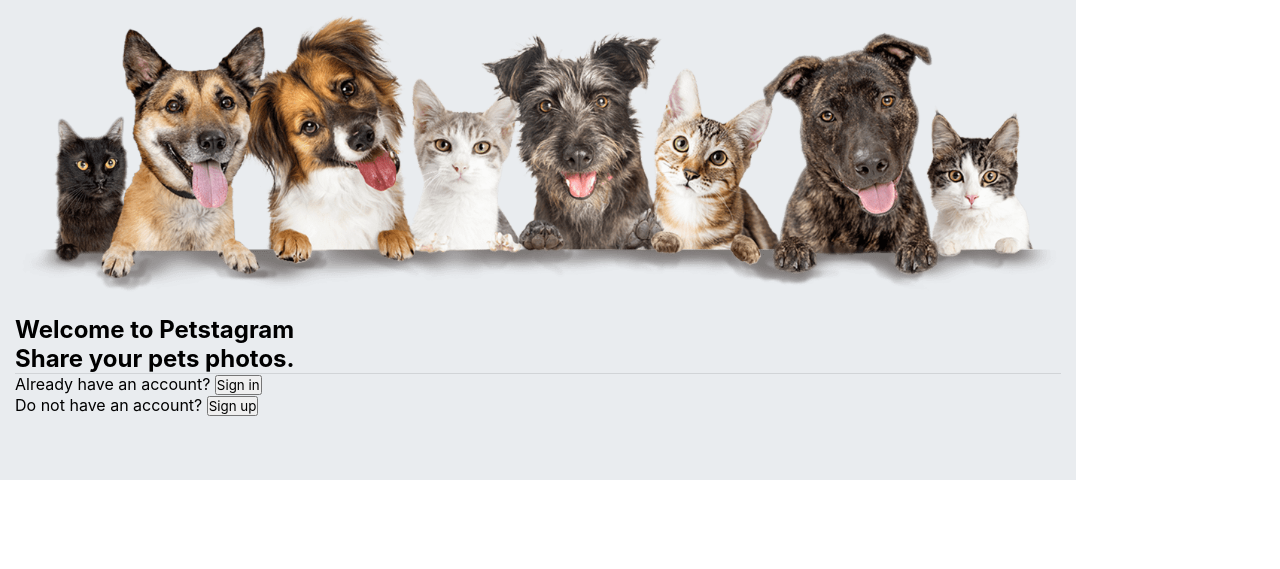
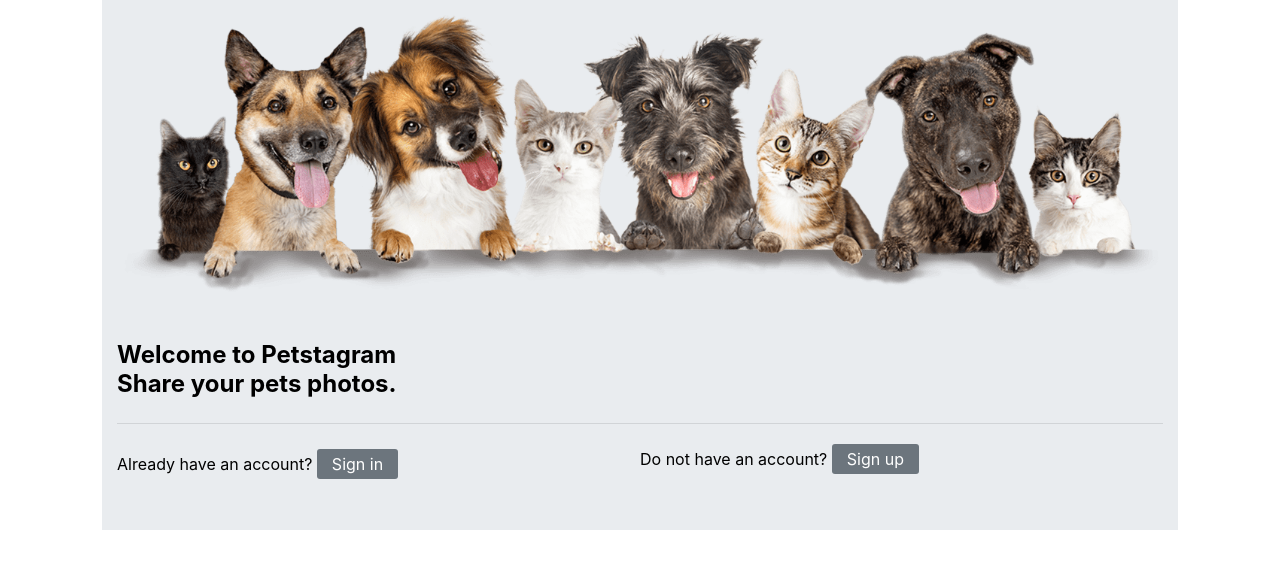
Before and after one commit to elenaborisova/Python-Web-Basics, a Django app: page / in a window 1280 px wide. Shown: the part 50-619 px from the top of the page. Run offline with Django 3.2, Linux system fonts and the light colour scheme.

Commit message:
add CSS for Petstagram

```diff
--- a/petstagram/static/css/main.css
+++ b/petstagram/static/css/main.css
@@ -4,10 +4,39 @@ body {
 
 section header {
     border-bottom: 1px solid rgba(0, 0, 0, .1);
+    margin: 25px 0;
+    padding-bottom: 25px;
 }
 
 .list-horizontal .list-item {
     display: inline-block;
+}
+
+.row {
+    display: flex;
+    align-items: stretch;
+}
+
+.row .col {
+    flex: 50%;
+}
+
+.button {
+    padding: 5px 15px;
+    border-style: none;
+    border-radius: 3px;
+
+    font-size: 16px;
+    color: #fff;
+    background-color: #6c757d;
+    border-color: #6c757d;
+}
+
+.button:hover {
+    color: #fff;
+    background-color: #5a6268;
+    border-color: #545b62;
+    cursor: pointer;
 }
 
 .site-nav {
@@ -23,9 +52,12 @@ section header {
 }
 
 .banner {
-    height: 450px;
+    height: 500px;
     width: 1046px;
+
     padding: 15px 15px 15px 15px;
+    margin: 0 auto;
+
     background-color: #e9ecef;
 }
 
--- a/petstagram/templates/index.html
+++ b/petstagram/templates/index.html
@@ -15,14 +15,14 @@
             <h2>Share your pets photos.</h2>
         </header>
 
-        <div>
-            <div>
+        <div class="row">
+            <div class="col">
                 Already have an account?
-                <button>Sign in</button>
+                <button class="button">Sign in</button>
             </div>
-            <div>
+            <div class="col">
                 Do not have an account?
-                <button>Sign up</button>
+                <a href="#" class="button">Sign up</a>
             </div>
         </div>
     </section>
```
